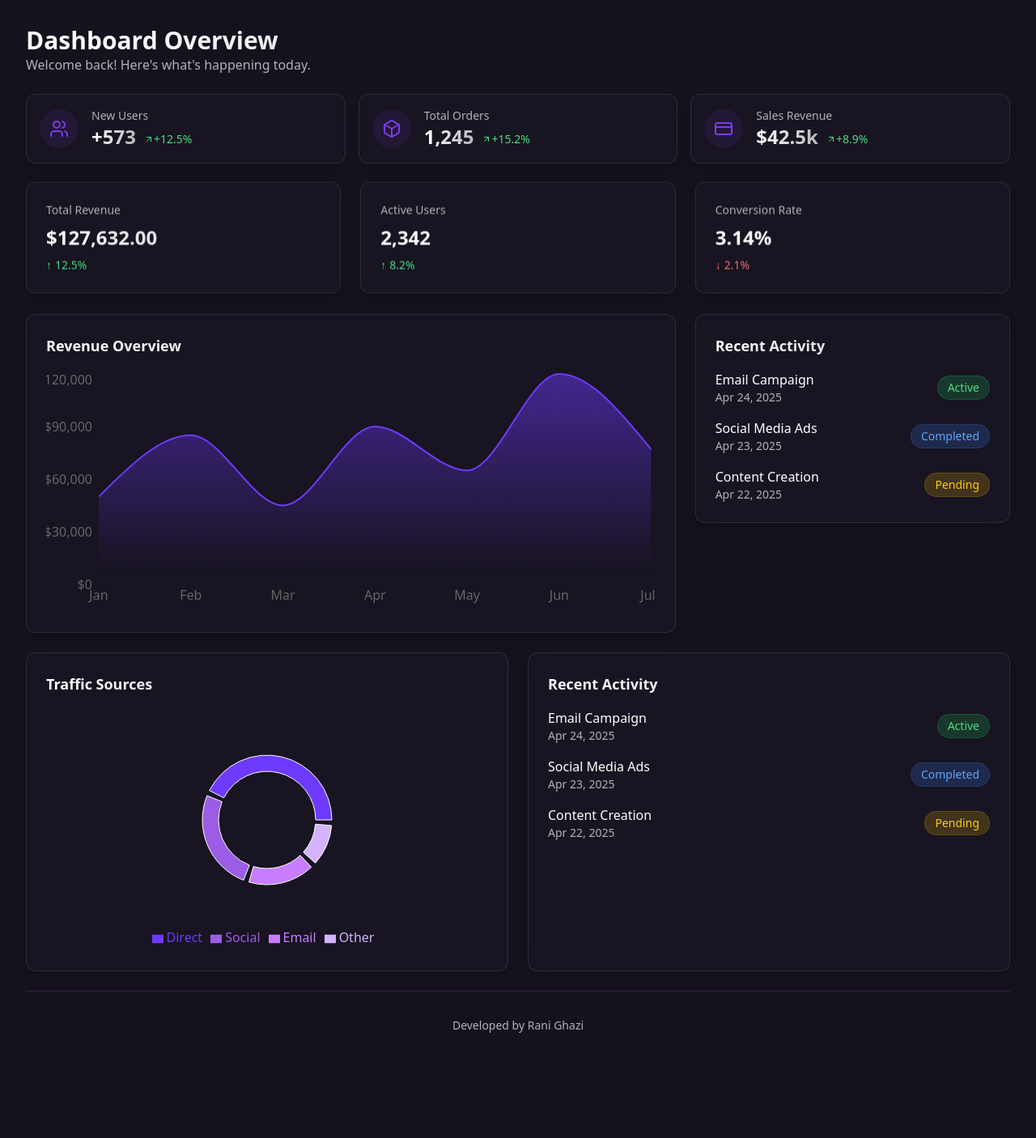
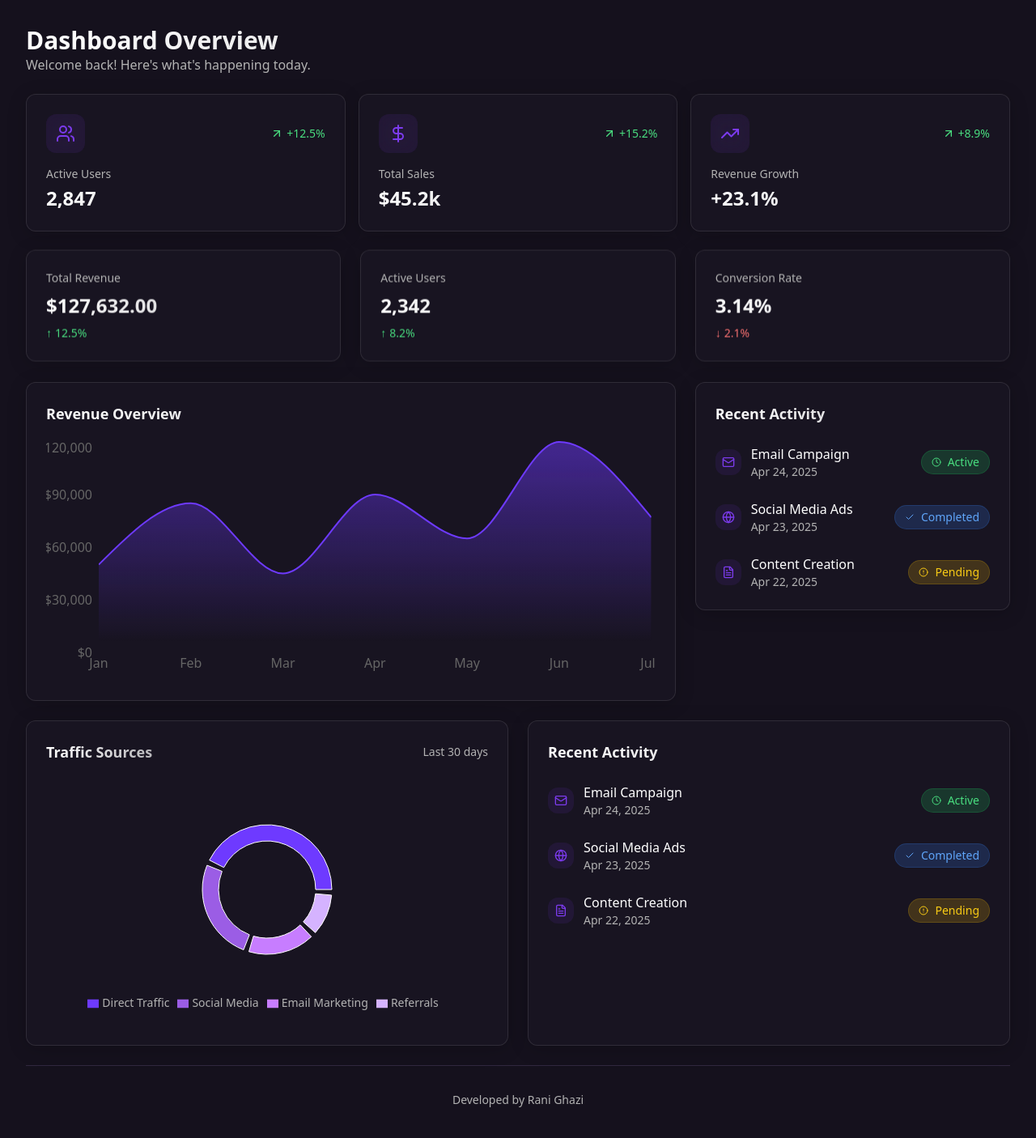
Before and after one commit to Rani-Ghazi/Marketing-Dashboard, a React (Vite) app: page / in a window 1280 px wide. Shown: the top 1406 px of the page at 81% size. Before the commit the page ends 1341 px from the top, so only its background shows below. Built offline with nearby package versions, Linux system fonts and the light colour scheme.

Commit message:
feat: Improve UI with icons and styling
This commit enhances the user interface by incorporating icons and applying visual styling changes to improve the overall appeal and user experience.

```diff
--- a/src/components/ActivityList.tsx
+++ b/src/components/ActivityList.tsx
@@ -1,38 +1,75 @@
 
 import { Card } from "@/components/ui/card";
+import { Mail, Globe, FileText, Check, Clock, AlertCircle } from "lucide-react";
 
 const activities = [
-  { name: "Email Campaign", status: "Active", date: "Apr 24, 2025" },
-  { name: "Social Media Ads", status: "Completed", date: "Apr 23, 2025" },
-  { name: "Content Creation", status: "Pending", date: "Apr 22, 2025" },
+  {
+    name: "Email Campaign",
+    status: "Active",
+    date: "Apr 24, 2025",
+    icon: Mail,
+    statusColor: "bg-green-500/20 text-green-400 border border-green-500/20"
+  },
+  {
+    name: "Social Media Ads",
+    status: "Completed",
+    date: "Apr 23, 2025",
+    icon: Globe,
+    statusColor: "bg-blue-500/20 text-blue-400 border border-blue-500/20"
+  },
+  {
+    name: "Content Creation",
+    status: "Pending",
+    date: "Apr 22, 2025",
+    icon: FileText,
+    statusColor: "bg-yellow-500/20 text-yellow-400 border border-yellow-500/20"
+  },
 ];
+
+const getStatusIcon = (status: string) => {
+  switch (status) {
+    case "Active":
+      return Clock;
+    case "Completed":
+      return Check;
+    case "Pending":
+      return AlertCircle;
+    default:
+      return Clock;
+  }
+};
 
 export function ActivityList() {
   return (
-    <Card className="glass-card p-6">
-      <h3 className="text-lg font-semibold mb-4 bg-gradient-to-r from-white to-white/70 bg-clip-text text-transparent">
+    <Card className="glass-card p-6 hover:shadow-lg transition-all duration-300">
+      <h3 className="text-lg font-semibold mb-6 bg-gradient-to-r from-white to-white/70 bg-clip-text text-transparent">
         Recent Activity
       </h3>
-      <div className="space-y-4">
-        {activities.map((activity, index) => (
+      <div className="space-y-6">
+        {activities.map((activity, index) => {
+          const StatusIcon = getStatusIcon(activity.status);
+          return (
             <div
               key={activity.name}
               className="flex items-center justify-between fade-in"
               style={{ animationDelay: `${index * 150}ms` }}
             >
+              <div className="flex items-center gap-3">
+                <div className="p-2 rounded-lg bg-primary/10">
+                  <activity.icon className="w-4 h-4 text-primary" />
+                </div>
                 <div>
                   <p className="font-medium">{activity.name}</p>
                   <p className="text-sm text-muted-foreground">{activity.date}</p>
                 </div>
-            <span className={`px-3 py-1 rounded-full text-sm transition-all duration-300 hover:scale-105 ${
-              activity.status === "Active" ? "bg-green-500/20 text-green-400 border border-green-500/20" :
-              activity.status === "Completed" ? "bg-blue-500/20 text-blue-400 border border-blue-500/20" :
-              "bg-yellow-500/20 text-yellow-400 border border-yellow-500/20"
-            }`}>
-              {activity.status}
-            </span>
               </div>
-        ))}
+              <div className={`flex items-center gap-2 px-3 py-1 rounded-full text-sm transition-all duration-300 hover:scale-105 ${activity.statusColor}`}>
+                <StatusIcon className="w-3 h-3" />
+                <span>{activity.status}</span>
+              </div>
+            </div>
+          );
+        })}
       </div>
     </Card>
   );
--- a/src/components/PieChart.tsx
+++ b/src/components/PieChart.tsx
@@ -3,20 +3,23 @@ import { Card } from "@/components/ui/card";
 import { PieChart as RechartsPie, Pie, Cell, ResponsiveContainer, Legend, Tooltip } from "recharts";
 
 const data = [
-  { name: "Direct", value: 540 },
-  { name: "Social", value: 320 },
-  { name: "Email", value: 210 },
-  { name: "Other", value: 130 }
+  { name: "Direct Traffic", value: 540, color: '#6E3AFF' },
+  { name: "Social Media", value: 320, color: '#9B5DE5' },
+  { name: "Email Marketing", value: 210, color: '#C77DFF' },
+  { name: "Referrals", value: 130, color: '#D5B3FF' }
 ];
-
-const COLORS = ['#6E3AFF', '#9B5DE5', '#C77DFF', '#D5B3FF'];
 
 export function PieChart() {
   return (
-    <Card className="glass-card p-6">
-      <h3 className="text-lg font-semibold mb-4 bg-gradient-to-r from-white to-white/70 bg-clip-text text-transparent">
-        Traffic Sources
-      </h3>
+    <Card className="glass-card p-6 hover:shadow-lg transition-all duration-300">
+      <div className="flex items-center justify-between mb-6">
+        <h3 className="text-lg font-semibold bg-gradient-to-r from-white to-white/70 bg-clip-text text-transparent">
+          Traffic Sources
+        </h3>
+        <div className="text-sm text-muted-foreground">
+          Last 30 days
+        </div>
+      </div>
       <div className="h-[300px] fade-in">
         <ResponsiveContainer width="100%" height="100%">
           <RechartsPie>
@@ -26,19 +29,31 @@ export function PieChart() {
               outerRadius={80}
               paddingAngle={5}
               dataKey="value"
+              animationDuration={1000}
             >
               {data.map((entry, index) => (
-                <Cell key={`cell-${index}`} fill={COLORS[index % COLORS.length]} />
+                <Cell
+                  key={`cell-${index}`}
+                  fill={entry.color}
+                  className="transition-all duration-300 hover:opacity-80"
+                />
               ))}
             </Pie>
             <Tooltip
               contentStyle={{
                 background: "rgba(28, 25, 37, 0.9)",
                 border: "1px solid rgba(255, 255, 255, 0.1)",
-                borderRadius: "8px"
+                borderRadius: "8px",
+                boxShadow: "0 4px 12px rgba(0, 0, 0, 0.1)"
               }}
             />
-            <Legend />
+            <Legend
+              verticalAlign="bottom"
+              height={36}
+              formatter={(value) => (
+                <span className="text-sm text-muted-foreground">{value}</span>
+              )}
+            />
           </RechartsPie>
         </ResponsiveContainer>
       </div>
--- a/src/components/QuickStats.tsx
+++ b/src/components/QuickStats.tsx
@@ -1,48 +1,53 @@
 
-import { ArrowUpRight, Users, Box, CreditCard } from "lucide-react";
+import { Activity, ArrowUpRight, Users, ShoppingCart, DollarSign, TrendingUp } from "lucide-react";
 import { Card } from "@/components/ui/card";
 
 const stats = [
   {
-    title: "New Users",
-    value: "+573",
+    title: "Active Users",
+    value: "2,847",
     icon: Users,
     change: "+12.5%",
+    changeColor: "text-green-400",
   },
   {
-    title: "Total Orders",
-    value: "1,245",
-    icon: Box,
+    title: "Total Sales",
+    value: "$45.2k",
+    icon: DollarSign,
     change: "+15.2%",
+    changeColor: "text-green-400",
   },
   {
-    title: "Sales Revenue",
-    value: "$42.5k",
-    icon: CreditCard,
+    title: "Revenue Growth",
+    value: "+23.1%",
+    icon: TrendingUp,
     change: "+8.9%",
+    changeColor: "text-green-400",
   },
 ];
 
 export function QuickStats() {
   return (
     <div className="grid grid-cols-1 md:grid-cols-3 gap-4 mb-6">
-      {stats.map((stat) => (
-        <Card key={stat.title} className="glass-card p-4 flex items-center space-x-4 hover:scale-105 transition-transform duration-300">
-          <div className="p-3 rounded-full bg-primary/10">
-            <stat.icon className="w-6 h-6 text-primary" />
-          </div>
-          <div className="flex-1">
-            <p className="text-sm text-muted-foreground">{stat.title}</p>
-            <div className="flex items-baseline space-x-2.5">
-              <p className="text-2xl font-bold bg-gradient-to-r from-white to-white/70 bg-clip-text text-transparent">
-                {stat.value}
-              </p>
-              <div className="flex items-center text-green-400 text-sm">
-                <ArrowUpRight className="w-3 h-3" />
-                <span>{stat.change}</span>
-              </div>
+      {stats.map((stat, index) => (
+        <Card
+          key={stat.title}
+          className="glass-card p-6 hover:scale-105 transition-all duration-300"
+          style={{ animationDelay: `${index * 150}ms` }}
+        >
+          <div className="flex items-center justify-between mb-4">
+            <div className="p-3 rounded-lg bg-primary/10 backdrop-blur-lg">
+              <stat.icon className="w-6 h-6 text-primary" />
+            </div>
+            <div className={`flex items-center ${stat.changeColor} text-sm gap-1`}>
+              <ArrowUpRight className="w-4 h-4" />
+              <span>{stat.change}</span>
             </div>
           </div>
+          <p className="text-sm text-muted-foreground">{stat.title}</p>
+          <p className="text-2xl font-bold mt-1 bg-gradient-to-r from-white to-white/70 bg-clip-text text-transparent">
+            {stat.value}
+          </p>
         </Card>
       ))}
     </div>
--- a/src/index.css
+++ b/src/index.css
@@ -38,11 +38,13 @@
 }
 
 .glass-card {
-  @apply bg-card/50 backdrop-blur-lg border border-white/10 rounded-xl transition-all duration-300 shadow-lg;
+  @apply bg-card/50 backdrop-blur-lg border border-white/10 rounded-xl transition-all duration-300;
+  box-shadow: 0 4px 24px -1px rgba(0, 0, 0, 0.2);
 }
 
 .glass-card:hover {
-  @apply shadow-xl border-white/20 bg-card/60;
+  @apply border-white/20 bg-card/60;
+  box-shadow: 0 8px 32px -1px rgba(0, 0, 0, 0.3);
   transform: translateY(-2px);
 }
 
@@ -100,6 +102,19 @@
   animation: slideIn 0.5s ease-out forwards;
 }
 
+.text-gradient {
+  @apply bg-gradient-to-r from-white via-white/90 to-white/70 bg-clip-text text-transparent;
+}
+
+.glass-button {
+  @apply px-4 py-2 rounded-lg bg-primary/20 backdrop-blur-sm border border-primary/30
+         hover:bg-primary/30 transition-all duration-300 text-white font-medium;
+}
+
+.card-hover {
+  @apply transition-all duration-300 hover:scale-105 hover:shadow-lg;
+}
+
 /* Responsive typography */
 @media (min-width: 768px) {
   html {
```
Lines whose indentation alone changed are shown as unchanged.
